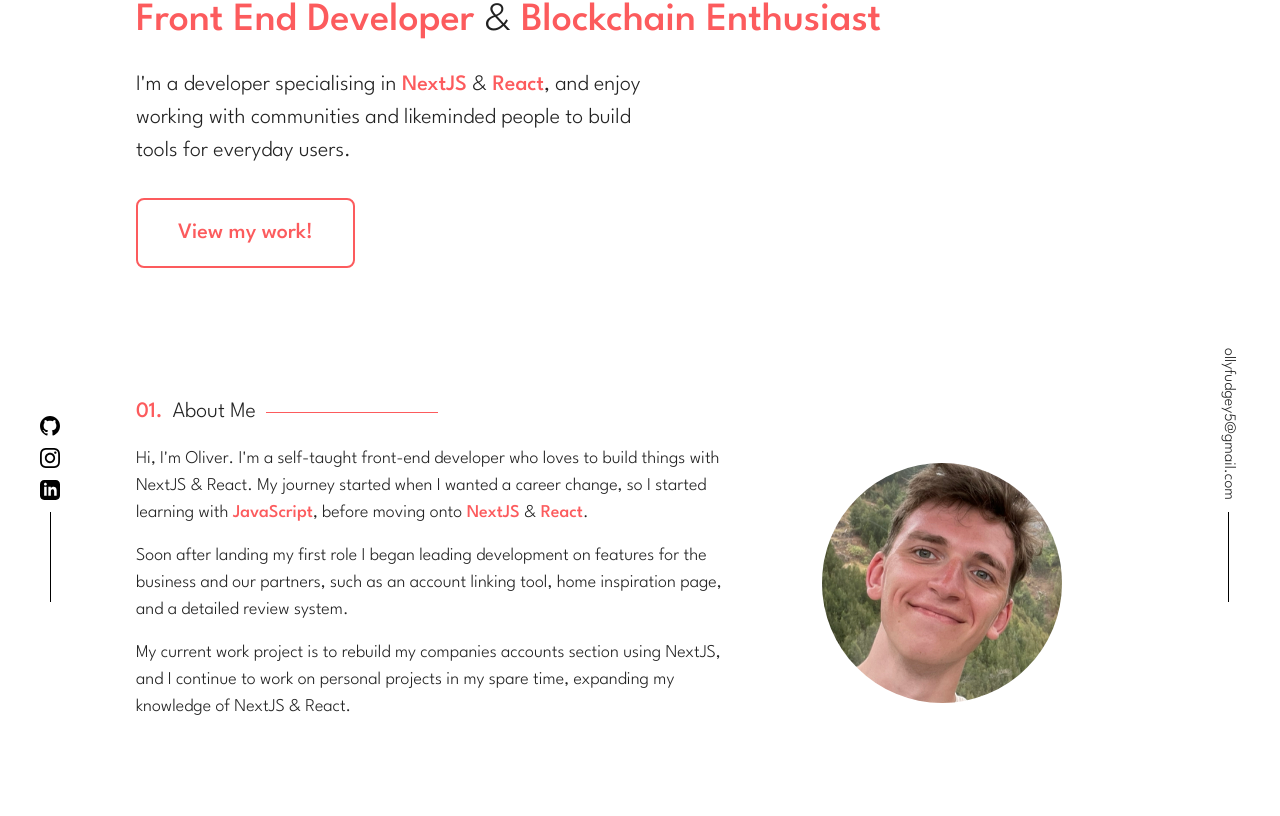
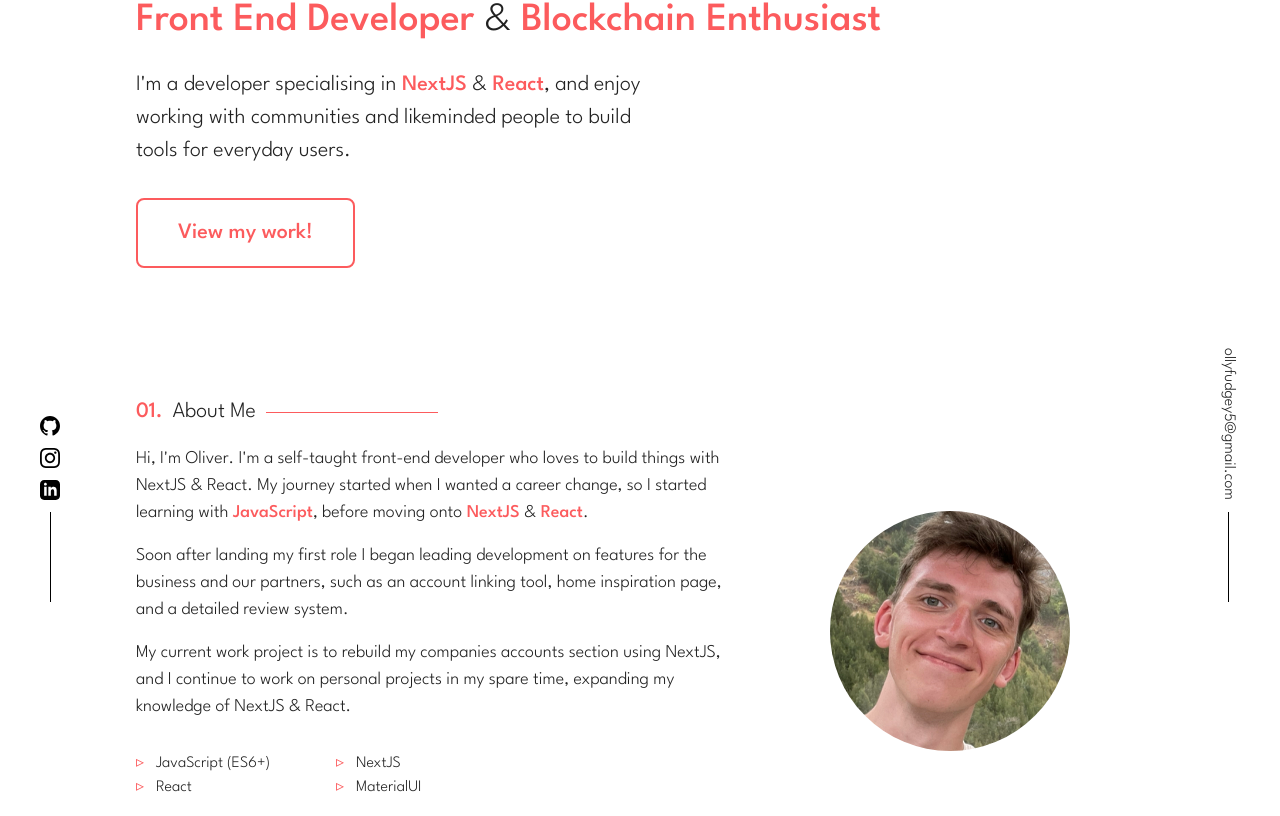
Before and after one commit to Keane54/portfolio-website, a Next.js app: page / in a window 1280 px wide. Shown: the part 198-1014 px from the top of the page. Before the commit the page ends 918 px from the top, so only its background shows below. Built offline with nearby package versions, Linux system fonts and the light colour scheme.

Commit message:
Add skills

```diff
--- a/components/about-me/AboutHeading.js
+++ b/components/about-me/AboutHeading.js
@@ -2,10 +2,9 @@
 import { AppContext } from "../../pages"
 import { useContext, useEffect, useRef } from "react"
 
-const AboutHeading = ({ theme, isDesktop}) => {
+const AboutHeading = ({ theme }) => {
 
-
-  const {refs: {about: {aboutRef, setAboutRef}}} = useContext(AppContext)
+  const {isDesktop, refs: {about: {aboutRef, setAboutRef}}} = useContext(AppContext)
 
   const aboutHeading = useRef();
 
--- a/components/about-me/Blurb.js
+++ b/components/about-me/Blurb.js
@@ -1,8 +1,9 @@
 import { Typography, Stack, Box } from "@mui/material"
+import Skills from "./Skills"
 
 const Blurb = ({ isDesktop }) => {
     return (
-        <Box sx={{width: isDesktop ? '60%' : '100%', mb: isDesktop ? 0 : 5}}>
+        <Box sx={{width: isDesktop ? '60%' : '100%'}}>
             <Stack gap={2} sx={{
             '& .MuiTypography-root': {
                 fontSize: 18
@@ -26,6 +27,8 @@
                 <Typography>
                     My current work project is to rebuild my companies accounts section using NextJS, and I continue to work on personal projects in my spare time, expanding my knowledge of NextJS &amp; React.
                 </Typography>
+
+                <Skills/>
             </Stack>
         </Box>
     )
--- a/components/about-me/Skills.js
+++ b/components/about-me/Skills.js
@@ -1,7 +1,41 @@
-
+import { useTheme } from "@emotion/react"
+import { Box } from "@mui/system"
+import { Grid } from "@mui/material"
 
 const Skills = () => {
 
+    const theme = useTheme()
+
+    return (
+        <>
+            <Box sx={{
+                '& ul': {
+                    listStyleType: 'none',
+                    padding: '0',
+                    display: "grid",
+                    gridTemplateColumns: 'repeat(2, minmax(140px, 200px))',
+                    gap: "0 1"
+                },
+                '& li': {
+                    position: 'relative',
+                    pl: 2.5,
+                    '&::before': {
+                        content: '"▹"',
+                        color: theme.palette.primary.main,
+                        position: 'absolute',
+                        left: 0
+                    }
+                }
+            }}>
+                <ul>
+                    <li>JavaScript (ES6+)</li>
+                    <li>NextJS</li>
+                    <li>React</li>
+                    <li>MaterialUI</li>
+                </ul>
+            </Box>
+        </>
+    )
 }
 
 export default Skills
--- a/pages/index.js
+++ b/pages/index.js
@@ -24,6 +24,8 @@
 
   const scrollOnClick = (ref) => {
     ref?.current?.scrollIntoView({ behavior: "smooth" })
+
+    if (open) setOpen(false)
   }
 
   return (
@@ -99,19 +101,19 @@
           <Container disableGutters sx={{mt: 16}}>
             <Box>
 
-              <AboutHeading theme={theme} isDesktop={isDesktop}/>
+              <AboutHeading theme={theme}/>
 
               <Box sx={{
                 display: 'flex',
                 position: 'relative',
-                flexDirection: isDesktop ? 'row' : 'column'
+                flexDirection: isDesktop ? 'row' : 'column',
+                gap: isDesktop ? 2 : 4
               }}>
 
                 <Blurb isDesktop={isDesktop}/>
                 <MyPhoto isDesktop={isDesktop}/>
 
               </Box>
-
 
             </Box>
           </Container>
```
Lines whose indentation alone changed are shown as unchanged.
